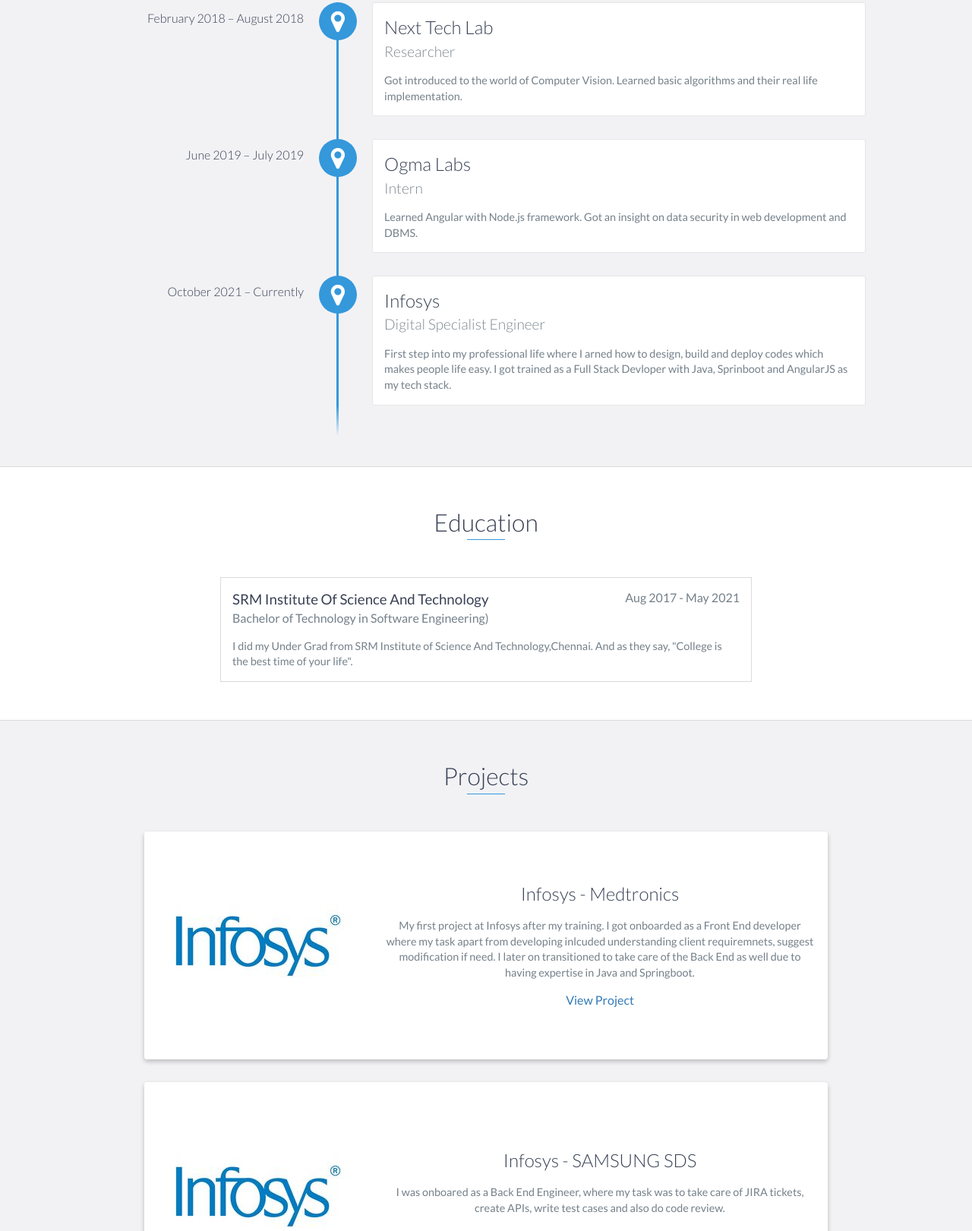
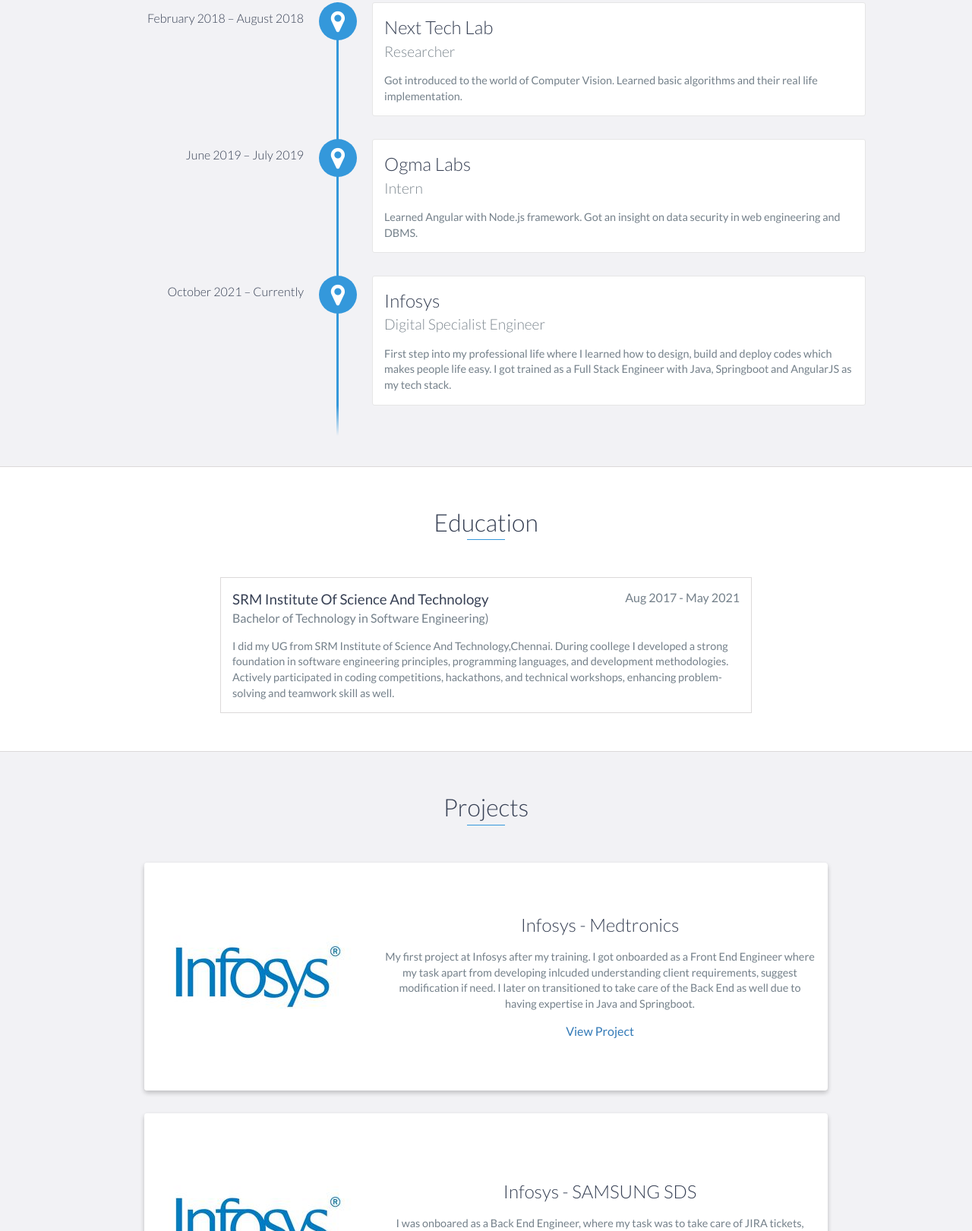
Before and after one commit to SkyR3sS/SkyR3sS.github.io, a website: page index.html in a window 1280 px wide. Shown: the part 1179-2800 px from the top of the page at 76% size. Drawn offline with nearby package versions, Linux system fonts and the light colour scheme.

Commit message:
Update index.html

```diff
--- a/index.html
+++ b/index.html
@@ -73,7 +73,7 @@
                 </div>
                 <div class="col-md-8">
                     <p>
-                       I am Ritam Dholey,a Software Engineer. Always looking for something new, always curious.Feel free to drop an email, if you come up with any oportunities. HALA MADRID 😉.
+                       I am Ritam Dholey, Software Engineer. Always looking for something new, always curious.Feel free to drop an email, if you come up with any oportunities. HALA MADRID 😉.
                     </p>
                 </div>
             </div>
@@ -96,7 +96,7 @@
                 <h3>Ogma Labs</h3>
                 <h4>Intern</h4>
                 <p>
-                    Learned Angular with Node.js framework. Got an insight on data security in web development and DBMS.
+                    Learned Angular with Node.js framework. Got an insight on data security in web engineering and DBMS.
                 </p>
             </div>
 
@@ -104,7 +104,7 @@
                 <h3>Infosys</h3>
                 <h4>Digital Specialist Engineer</h4>
                 <p>
-                    First step into my professional life where I arned how to design, build and deploy codes which makes people life easy. I got trained as a Full Stack Devloper with Java, Sprinboot and AngularJS as my tech stack.
+                    First step into my professional life where I learned how to design, build and deploy codes which makes people life easy. I got trained as a Full Stack Engineer with Java, Springboot and AngularJS as my tech stack.
                 </p>
             </div>
 
@@ -119,7 +119,8 @@
             <span class="education-date">Aug 2017 - May 2021</span>
             <h4>Bachelor of Technology in  Software Engineering)</h4>
             <p>
-                I did my Under Grad from SRM Institute of Science And Technology,Chennai. And as they say, "College is the best time of your life".
+                I did my UG from SRM Institute of Science And Technology,Chennai. During coollege I developed a strong foundation in software engineering principles, programming languages,
+		and development methodologies. Actively participated in coding competitions, hackathons, and technical workshops, enhancing problem-solving and teamwork skill as well.
             </p>
         </div>
         <!-- End .education-block -->
@@ -138,7 +139,7 @@
                     <div class="project-info">
                         <h3>Infosys - Medtronics</h3>
                         <p>
-                            My first project at Infosys after my training. I got onboarded as a Front End developer where my task apart from developing inlcuded understanding client requiremnets, suggest modification if need. I later on transitioned to take care of the Back End as well due to having expertise in Java and Springboot.
+                            My first project at Infosys after my training. I got onboarded as a Front End Engineer where my task apart from developing inlcuded understanding client requirements, suggest modification if need. I later on transitioned to take care of the Back End as well due to having expertise in Java and Springboot.
                         </p>
                         <a href="#">View Project</a>
                     </div>
@@ -154,7 +155,7 @@
                     <div class="project-info">
                         <h3>Infosys - SAMSUNG SDS</h3>
                         <p>
-                            I was onboared as a Back End Engineer, where my task was to take care of JIRA tickets, create APIs, write test cases and also do code review.
+                            I was onboared as a Back End Engineer, where my task was to take care of JIRA tickets, create APIs, write test cases and also do code testing and review.
                         </p>
                         <a href="#">View Project</a>
                     </div>
```
